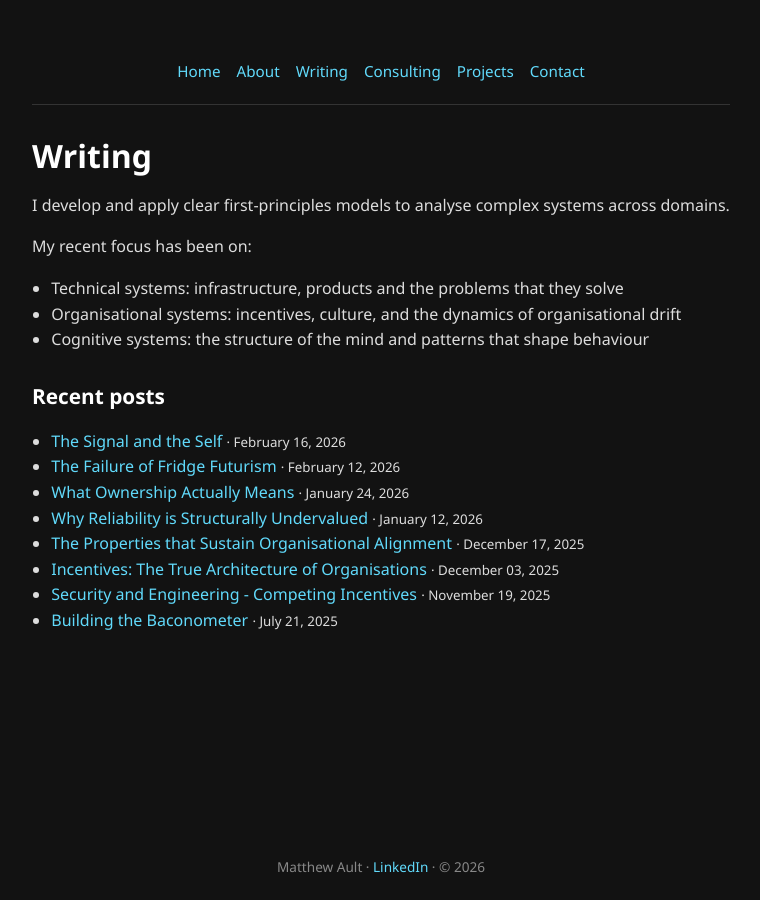
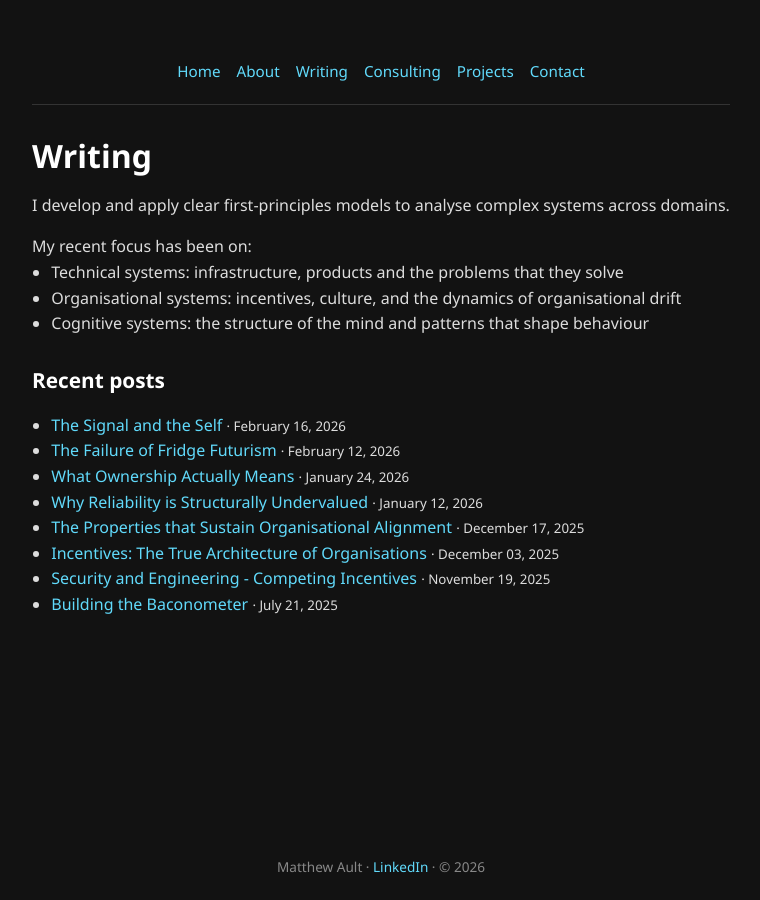
Before and after one commit to aultimus/foobarcat-homepage, a Jekyll site: the page built from blog/index.html, in a window 1280 px wide. Shown: the whole page, without its empty margins (259-1019 px from the left). Built offline with Jekyll 4.4.1, drawn with Linux system fonts in a browser that asks for light colours.

Commit message:
blog/about: tighten formatting

```diff
--- a/blog/index.html
+++ b/blog/index.html
@@ -6,13 +6,12 @@ title: Writing – Foobarcat
 <h1>Writing</h1>
 
 <p>I develop and apply clear first-principles models to analyse complex systems across domains.</p>
-<p>My recent focus has been on:</p>
-<ul>
+<p style="margin-bottom: 0;">My recent focus has been on:</p>
+<ul style="margin-top: 0;">
   <li>Technical systems: infrastructure, products and the problems that they solve</li>
   <li>Organisational systems: incentives, culture, and the dynamics of organisational drift</li>
   <li>Cognitive systems: the structure of the mind and patterns that shape behaviour</li>
 </ul>
-
 <h2>Recent posts</h2>
 
 <ul class="post-list">
```
